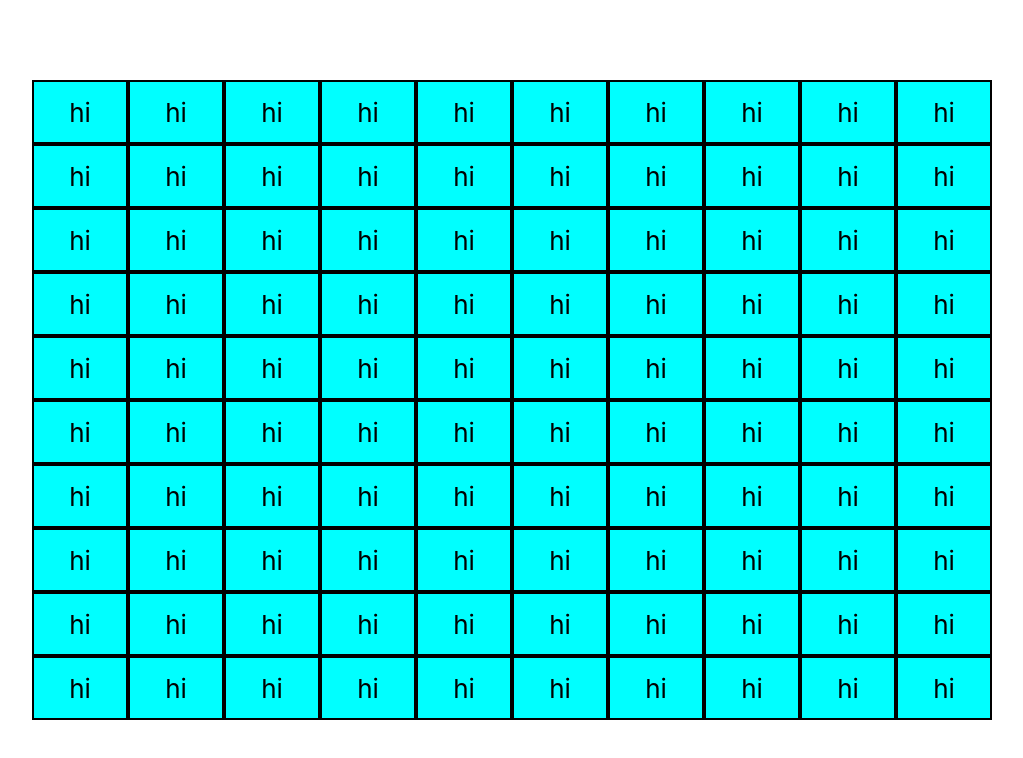
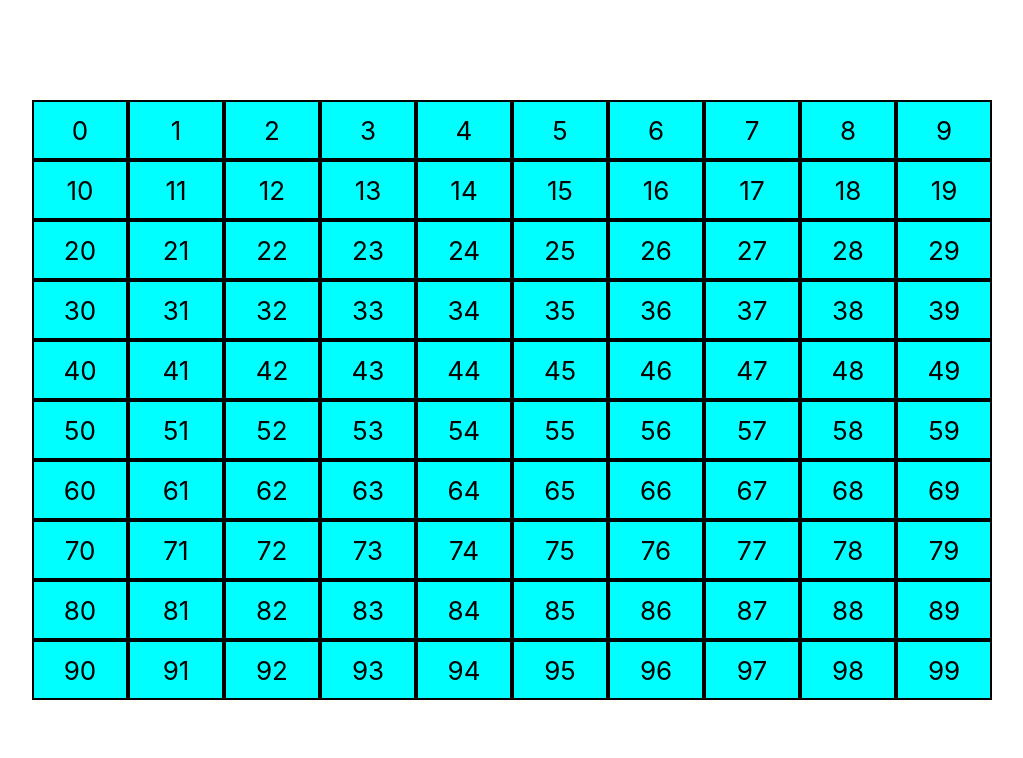
Before and after one commit to tilley-kyle/connect4, a React (Create React App) app: page / in a window 1280 px wide. Shown: the top 758 px of the page, without its empty margins (128-1151 px from the left). Built offline with nearby package versions, Linux system fonts and the light colour scheme.

Commit message:
passing coordinates properly to app

```diff
--- a/src/App.js
+++ b/src/App.js
@@ -4,35 +4,45 @@ import BoardMaker from './BoardMaker.jsx';
 
 
 class App extends React.Component {
-  constructor (props) {
-    super (props)
+  constructor(props) {
+    super(props)
     this.state = {
       board: [
-              [0,0,0,0,0,0,0,0,0,0],
-              [0,0,0,0,0,0,0,0,0,0],
-              [0,0,0,0,0,0,0,0,0,0],
-              [0,0,0,0,0,0,0,0,0,0],
-              [0,0,0,0,0,0,0,0,0,0],
-              [0,0,0,0,0,0,0,0,0,0],
-              [0,0,0,0,0,0,0,0,0,0],
-              [0,0,0,0,0,0,0,0,0,0],
-              [0,0,0,0,0,0,0,0,0,0],
-              [0,0,0,0,0,0,0,0,0,0]
-            ]
+        [0, 0, 0, 0, 0, 0, 0, 0, 0, 0],
+        [0, 0, 0, 0, 0, 0, 0, 0, 0, 0],
+        [0, 0, 0, 0, 0, 0, 0, 0, 0, 0],
+        [0, 0, 0, 0, 0, 0, 0, 0, 0, 0],
+        [0, 0, 0, 0, 0, 0, 0, 0, 0, 0],
+        [0, 0, 0, 0, 0, 0, 0, 0, 0, 0],
+        [0, 0, 0, 0, 0, 0, 0, 0, 0, 0],
+        [0, 0, 0, 0, 0, 0, 0, 0, 0, 0],
+        [0, 0, 0, 0, 0, 0, 0, 0, 0, 0],
+        [0, 0, 0, 0, 0, 0, 0, 0, 0, 0]
+      ]
     }
     this.handleClick = this.handleClick.bind(this);
   }
 
-  handleClick(e) {
-    console.log(e.target)
+  handleClick(coords) {
+    let rowCoord, colCoord;
+    if (coords < 10) {
+      rowCoord = 0;
+      colCoord = coords;
+    } else if (coords > 9) {
+      let string = coords.toString();
+      rowCoord = Number.parseInt(string[0]);
+      colCoord = Number.parseInt(string[1]);
+    }
+    console.log(rowCoord, '---', colCoord);
   }
 
   render() {
     return (
       <div className="App-header">
-        <div className="Board"><BoardMaker handleClick={this.handleClick}/></div>
+        <div className="Board"><BoardMaker handleClick={this.handleClick} /></div>
       </div>
-      )}
+    )
+  }
 }
 
 export default App;
--- a/src/Tile.jsx
+++ b/src/Tile.jsx
@@ -6,18 +6,17 @@ const Tile = (props) => {
     "gridRowStart": `${props.rowStart}`,
     "gridColumnStart": `${props.colStart}`
   }
-  let rowCoord, colCoord;
-  if (props.place < 10) {
-    rowCoord = 0;
-    colCoord = props.place;
-  } else if (props.place > 9) {
-    let string = props.place.toString();
-    rowCoord = Number.parseInt(string[0]);
-    colCoord = Number.parseInt(string[1]);
-  }
-  console.log(rowCoord, '---', colCoord);
+  // let rowCoord, colCoord;
+  // if (props.place < 10) {
+  //   rowCoord = 0;
+  //   colCoord = props.place;
+  // } else if (props.place > 9) {
+  //   let string = props.place.toString();
+  //   rowCoord = Number.parseInt(string[0]);
+  //   colCoord = Number.parseInt(string[1]);
+  // }
   return (
-    <div className="Tile" style={divStyle} onClick={props.handleClick}><p>hi</p></div>
+    <div className="Tile" style={divStyle} onClick={() => props.handleClick(props.place)} >{props.place}</div>
   )
 }
 
```
